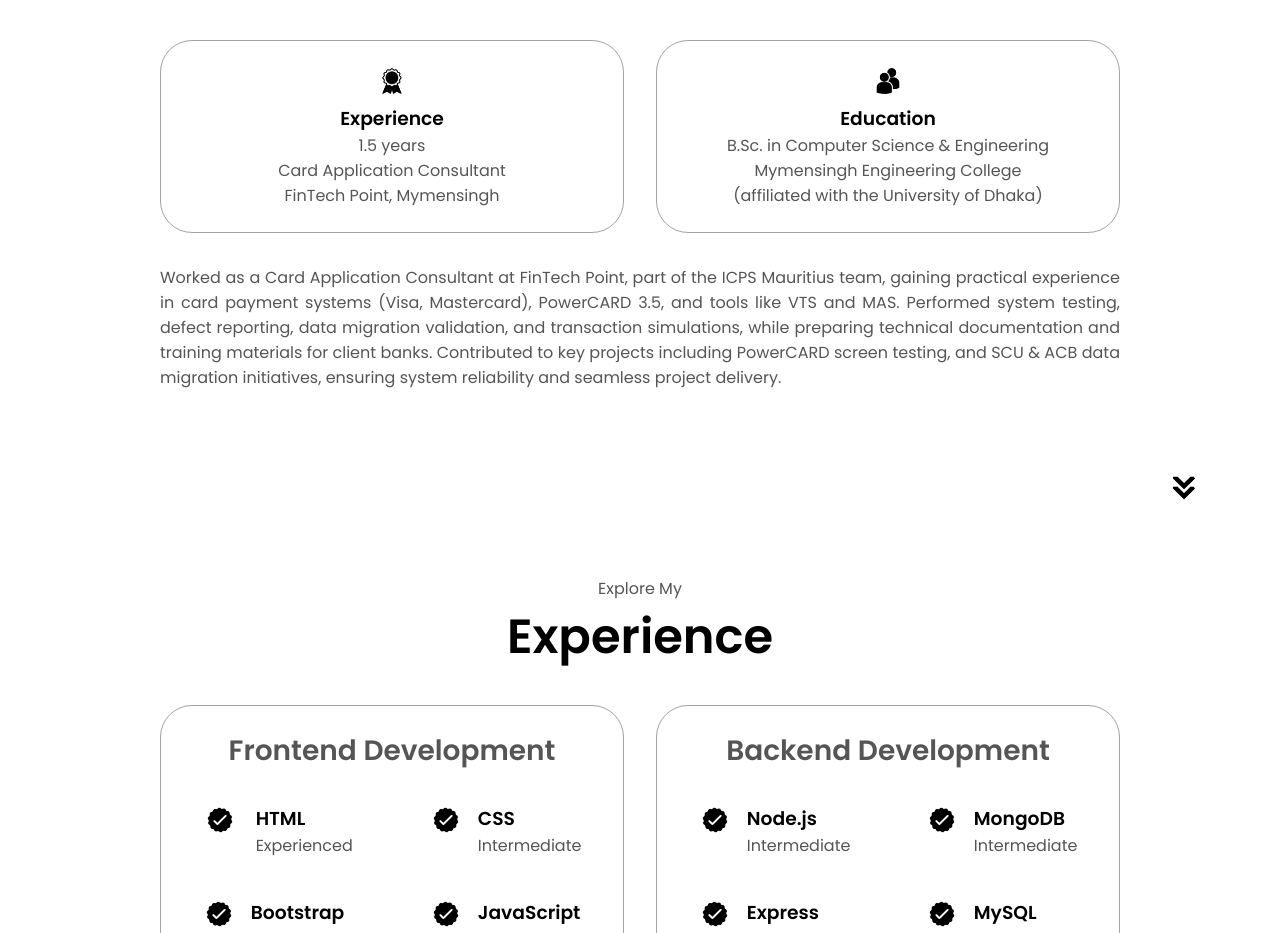
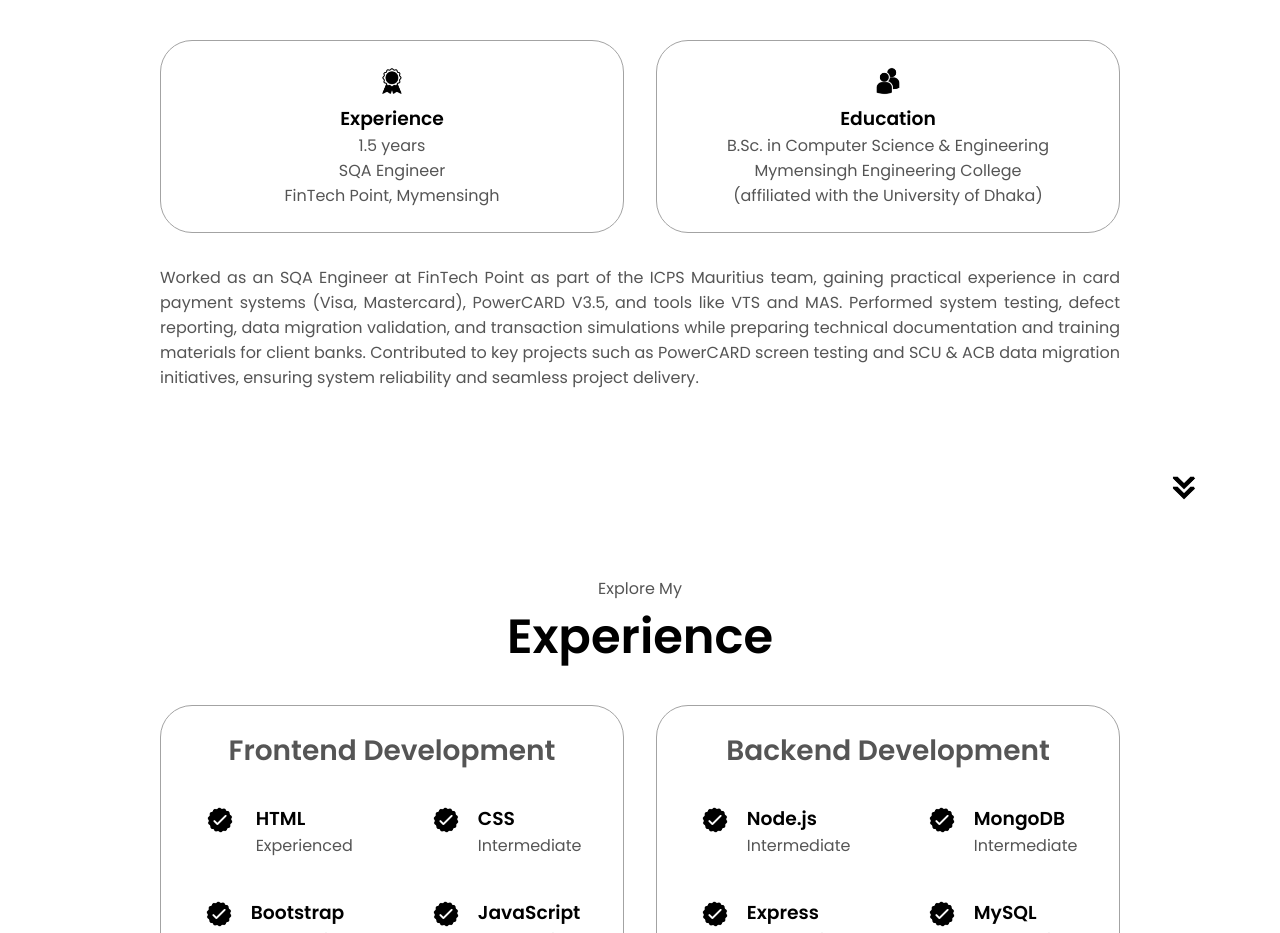
Before and after one commit to AKOvinno/my-portfolio-website, a plain HTML site: page index.html in a window 1280 px wide. Shown: the part 1120-2053 px from the top of the page. Drawn offline with Linux system fonts and the light colour scheme.

Commit message:
Changed Experience Section

```diff
--- a/index.html
+++ b/index.html
@@ -85,7 +85,7 @@
               />
               <h3>Experience</h3>
               <p>
-                1.5 years <br />Card Application Consultant <br />
+                1.5 years <br />SQA Engineer <br />
                 FinTech Point, Mymensingh
               </p>
             </div>
@@ -106,15 +106,7 @@
           </div>
           <div class="text-container">
             <p style="text-align: justify">
-              Worked as a Card Application Consultant at FinTech Point, part of
-              the ICPS Mauritius team, gaining practical experience in card
-              payment systems (Visa, Mastercard), PowerCARD 3.5, and tools like
-              VTS and MAS. Performed system testing, defect reporting, data
-              migration validation, and transaction simulations, while preparing
-              technical documentation and training materials for client banks.
-              Contributed to key projects including PowerCARD screen testing,
-              and SCU & ACB data migration initiatives, ensuring system
-              reliability and seamless project delivery.
+              Worked as an SQA Engineer at FinTech Point as part of the ICPS Mauritius team, gaining practical experience in card payment systems (Visa, Mastercard), PowerCARD V3.5, and tools like VTS and MAS. Performed system testing, defect reporting, data migration validation, and transaction simulations while preparing technical documentation and training materials for client banks. Contributed to key projects such as PowerCARD screen testing and SCU & ACB data migration initiatives, ensuring system reliability and seamless project delivery.
             </p>
           </div>
         </div>
```
